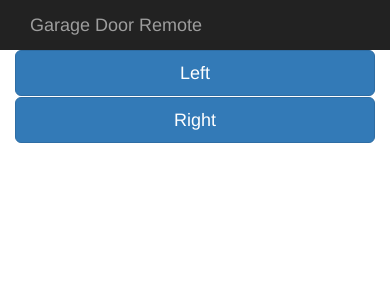
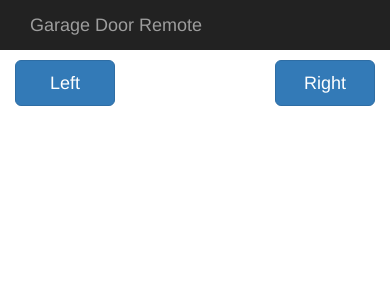
Before and after one commit to chrisPieper/raspberrypi, a Flask app: page / in a window 390 px wide. Shown: the top 300 px of the page. Run offline with Flask 2, Linux system fonts and the light colour scheme; parts of the project's set-up code (start-up, migrations or seed data) failed here and were passed over; some libraries are stand-ins or nearby versions.

Commit message:
Tweak to correct button placement on phone.

```diff
--- a/webapp/templates/index.html
+++ b/webapp/templates/index.html
@@ -3,16 +3,17 @@
 {% block title %}Remote{% endblock %}
 
 {% block page_content %}
+</p>
 <form id="button_form" action = "" method = "post">
     <div class="row">
-        <div class="col-sm-5">
+        <div class="col-xs-4">
             <input class = "btn btn-primary btn-lg btn-block"
                 type = "submit"
                 name = "action"
                 value = "Left" />
         </div>
-        <div class="col-sm-2"></div>
-        <div class="col-sm-5">
+        <div class="col-xs-4"></div>
+        <div class="col-xs-4">
             <input class = "btn btn-primary btn-lg btn-block"
                 type = "submit"
                 name = "action"
```
